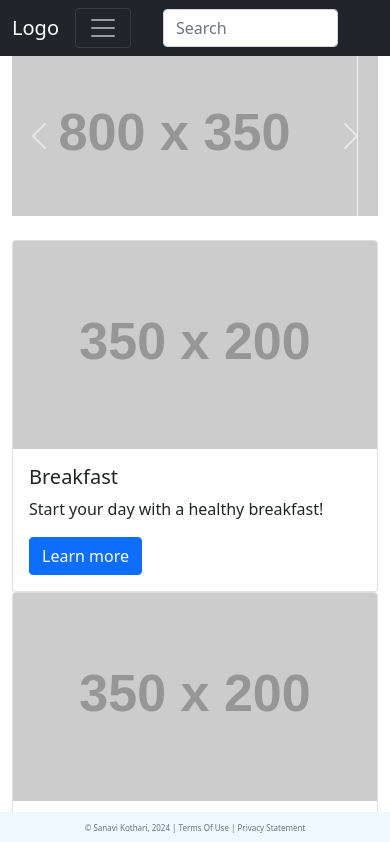
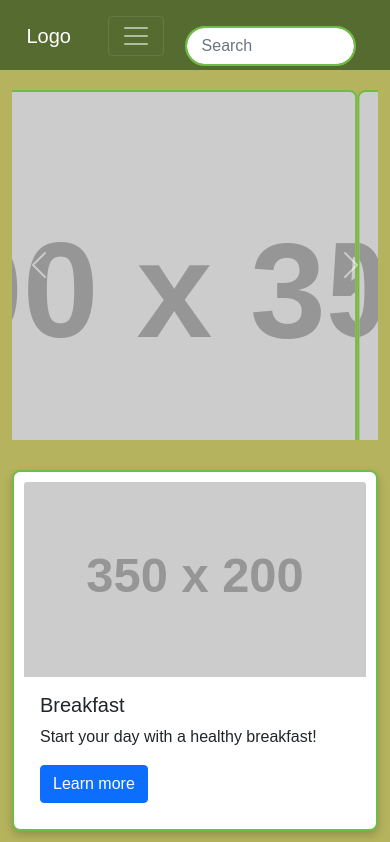
Before and after one commit to sk3773/A13, a plain HTML site: page index.html in a window 390 px wide. Shown: the top 842 px of the page. Drawn offline with nearby package versions, Linux system fonts and the light colour scheme; files that its build step writes are made by us from their sources; placeholder pictures from the web are drawn by us.

Commit message:
main.css

```diff
--- a/styles/main.css
+++ b/styles/main.css
@@ -1,11 +1,95 @@
+/* DEVELOPER Sanavi Kothari, IS117-004, Fall 2024 */
+
+/* Navbar */
+.navbar {
+    background-color: #556B2F !important; /* Custom color, Bootstrap's bg-* classes could be used here */
+    padding: 1rem 1.5rem;
+    height: 70px;
+}
+
+/* Body */
+body {
+    background-color: #b5b35d; /* Custom background color, can be handled by bg-* Bootstrap classes */
+    margin: 0;
+    font-family: Arial, Helvetica, sans-serif; /* Default font, Bootstrap uses sans-serif by default */
+}
+
+/* Content Section */
+.content {
+    padding: 30px 15px;
+    margin-top: 40px;
+}
+
+/* Card styling */
+.card {
+    border: 2px solid #6DBE45; /* Custom border color, Bootstrap has its own card borders */
+    border-radius: 8px;
+    padding: 15px;
+    box-shadow: 0px 4px 8px rgba(0, 0, 0, 0.2); /* Bootstrap cards have shadow by default */
+    margin-bottom: 20px;
+}
+
+/* Footer */
 .footer {
-    position: fixed;
-    left: 0;
-    bottom: 0;
+    background-color: #556B2F;
+    color: #ffffff;
+    text-align: center;
+    padding: 15px;
+    margin-top: 40px;
+    border-top: 2px solid #6DBE45;
+    font-size: 14px;
+}
+
+/* Carousel */
+#carouselExample {
+    width: 80%;
+    margin: 30px auto;
+}
+
+.carousel-item img {
+    object-fit: cover;
     width: 100%;
-    background-color: aliceblue;
-    color: white;
-    text-align: center;
-    padding: 10px;
-    font-size: 0.5rem;
+    height: 70vh;
+    border-radius: 8px;
+    border: 2px solid #6DBE45; /* Custom border color */
 }
+
+/* Form for Search */
+.navbar .form-control {
+    border-radius: 20px;
+    padding-left: 15px;
+    border: 2px solid #6DBE45; /* Custom border color */
+}
+
+/* Mobile Responsive Styles (for screens <= 768px) */
+@media (max-width: 768px) {
+    .navbar {
+        flex-direction: column;
+        align-items: center;
+        padding: 1rem;
+    }
+
+    .navbar .d-flex {
+        width: 100%;
+        justify-content: center;
+    }
+
+    .navbar .form-control {
+        width: 100%;
+        margin-top: 10px;
+    }
+
+    #carouselExample {
+        width: 100%;
+        margin-top: 20px;
+    }
+
+    .carousel-item img {
+        height: 50vh;
+    }
+
+    .card {
+        margin-bottom: 15px;
+        padding: 10px;
+    }
+}
```
